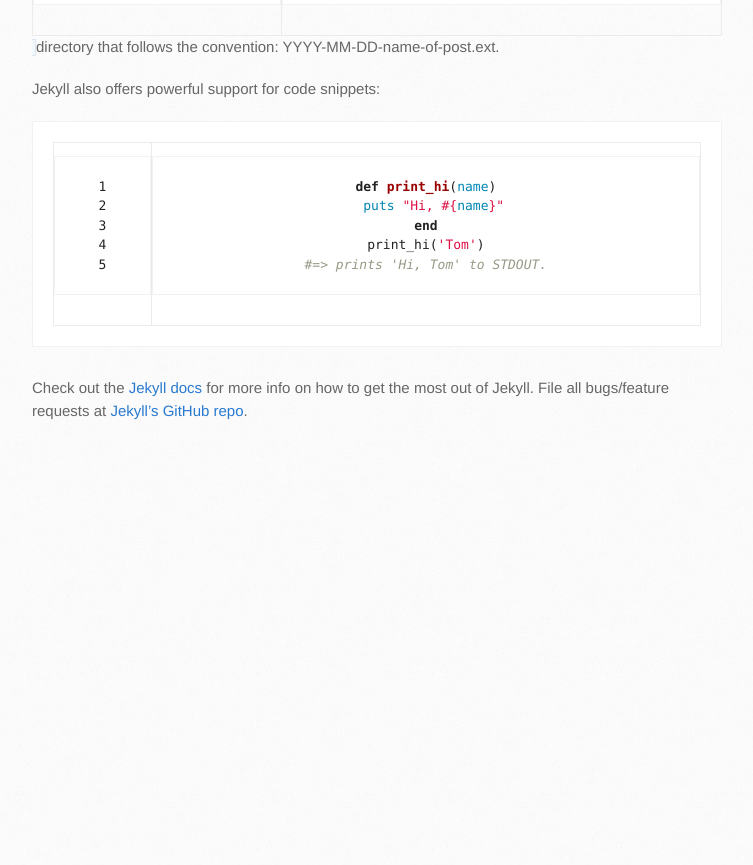
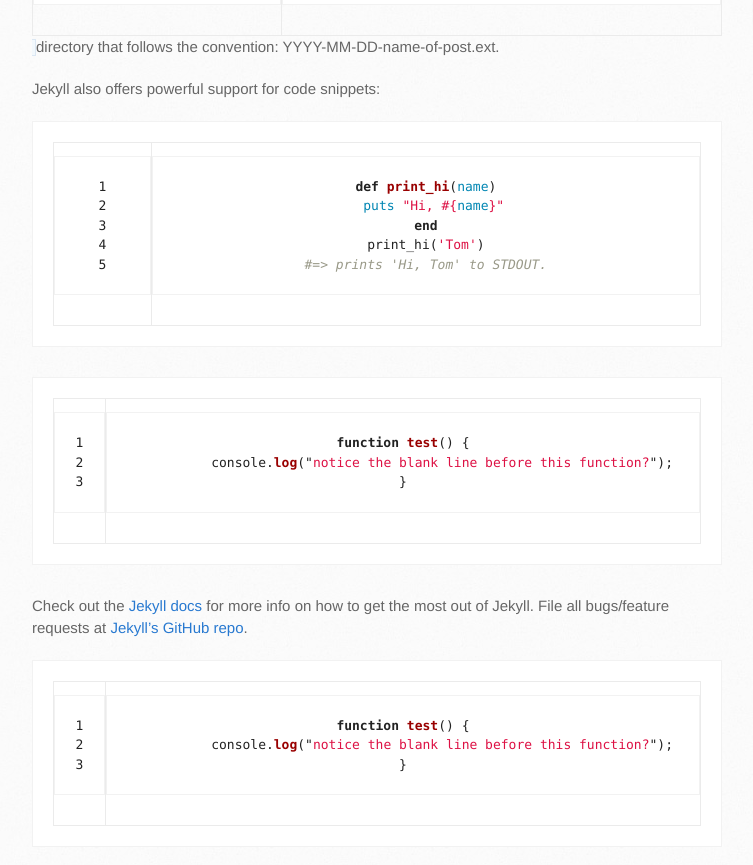
Before and after one commit to koalaxiaot/koalaxiaot.github.com, a Jekyll site: the page built from _posts/2014-02-09-welcomeo-jkyll.md, in a window 1280 px wide and 900 px high, scrolled down 705 px. Shown: the top 865 px of the window, without its empty margins (138-891 px from the left). Built offline with Jekyll 4.4.1, drawn with Linux system fonts in a browser that asks for light colours; Markdown is read by kramdown in place of the engine named in the settings; before the commit the page ends 1170 px from its top, so only the background shows below that.

Commit message:
highlight test

````diff
--- a/_config.yml
+++ b/_config.yml
@@ -1,8 +1,11 @@
 name: 考拉小T
 subname: 我身在江湖，江湖却没有关于我的传说
 
-markdown: kramdown
+markdown: redcarpet
 highlighter: pygments
+
+redcarpet:
+  extensions: ["fenced_code_blocks", "autolink", "tables", "strikethrough"]
 
 kramdown:
 
--- a/_posts/2014-02-09-welcomeo-jkyll.md
+++ b/_posts/2014-02-09-welcomeo-jkyll.md
@@ -18,7 +18,19 @@ print_hi('Tom')
 #=> prints 'Hi, Tom' to STDOUT.
 ```
 
+```javascript
+function test() {
+	  console.log("notice the blank line before this function?");
+}
+```
+
 Check out the [Jekyll docs][jekyll] for more info on how to get the most out of Jekyll. File all bugs/feature requests at [Jekyll's GitHub repo][jekyll-gh].
 
 [jekyll-gh]: https://github.com/mojombo/jekyll
 [jekyll]:    http://jekyllrb.com
+
+```javascript
+function test() {
+	  console.log("notice the blank line before this function?");
+}
+```
````
